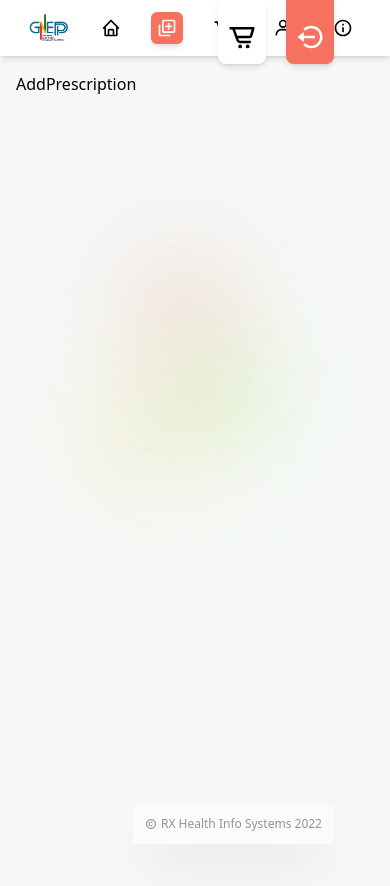
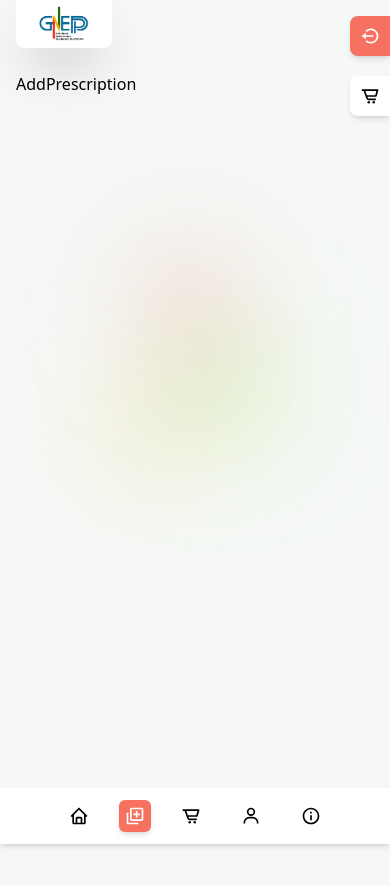
Before and after one commit to omarbagna/neppPortalUI, a React (Create React App) app: page /add-new in a window 390 px wide. Shown: the top 886 px of the page. Built offline with nearby package versions, Linux system fonts and the light colour scheme.

Commit message:
Made home screen fully responsive

```diff
--- a/src/components/LayoutComponents/Cart.jsx
+++ b/src/components/LayoutComponents/Cart.jsx
@@ -3,7 +3,7 @@ import { BiCartAlt } from 'react-icons/bi';
 
 const Cart = () => {
 	return (
-		<div className="bg-white text-black transition-all duration-200 ease-in cursor-pointer shadow-md hover:text-accent hover:scale-105 hover:shadow-lg w-12 h-16 flex flex-col justify-end items-center pb-3 text-3xl rounded-b-lg">
+		<div className="bg-white text-black transition-all duration-200 ease-in cursor-pointer shadow-md hover:text-accent hover:scale-105 hover:shadow-lg w-10 h-10 sm:w-12 sm:h-12 lg:w-12 lg:h-16 flex flex-col justify-center lg:justify-end items-center lg:pb-3 text-xl sm:text-3xl md:text-4xl rounded-l-lg lg:rounded-tl-none lg:rounded-b-lg">
 			<BiCartAlt className="cursor-pointer" />
 		</div>
 	);
--- a/src/components/LayoutComponents/Copyright.jsx
+++ b/src/components/LayoutComponents/Copyright.jsx
@@ -1,16 +1,28 @@
 import React from 'react';
 import { BiCopyright } from 'react-icons/bi';
+import { Link } from 'react-router-dom';
+import Logo from '../../assets/mainLogo.png';
 
 const Copyright = () => {
 	return (
-		<a
-			href="https://gnepplatformsite.netlify.app/"
-			target="_blank"
-			rel="noopener noreferrer"
-			className="bg-white transition-all duration-200 ease-in cursor-pointer shadow-2xl w-fit h-10 flex gap-1 justify-end items-center py-2 px-3 rounded-t-lg text-gray hover:text-accent opacity-50 text-xs">
-			<BiCopyright className="cursor-pointer" />
-			<p className="cursor-pointer">RX Health Info Systems 2022</p>
-		</a>
+		<div className="bg-white transition-all duration-200 ease-in cursor-pointer shadow-2xl w-24 md:w-32 h-12 md:h-16 lg:w-fit lg:h-10 flex gap-1 justify-center lg:justify-end items-center py-2 px-3 rounded-b-lg lg:rounded-b-none lg:rounded-t-lg text-gray hover:text-accent">
+			<Link to="/" className="flex lg:hidden">
+				<img
+					src={Logo}
+					alt="nepp logo"
+					className="object-contain transition-all duration-300 ease-in h-10 md:h-14 cursor-pointer hover:scale-105"
+				/>
+			</Link>
+
+			<a
+				href="https://gnepplatformsite.netlify.app/"
+				target="_blank"
+				rel="noopener noreferrer"
+				className="cursor-pointer gap-1 justify-end items-center text-gray hover:text-accent opacity-50 hidden lg:flex">
+				<BiCopyright className="cursor-pointer text-4xl md:text-xs" />
+				<p className="cursor-pointer text-xs">RX Health Info Systems 2022</p>
+			</a>
+		</div>
 	);
 };
 
--- a/src/components/LayoutComponents/LogoutBtn.jsx
+++ b/src/components/LayoutComponents/LogoutBtn.jsx
@@ -3,7 +3,7 @@ import { BiLogOutCircle } from 'react-icons/bi';
 
 const LogoutBtn = () => {
 	return (
-		<div className="bg-bgOne transition-all duration-200 ease-in shadow-md cursor-pointer hover:scale-105 hover:shadow-lg w-12 h-16 flex flex-col justify-end items-center pb-3 text-3xl text-white rounded-b-lg">
+		<div className="bg-bgOne transition-all duration-200 ease-in shadow-md cursor-pointer hover:scale-105 hover:shadow-lg w-10 h-10 sm:w-12 sm:h-12 lg:w-12 lg:h-16 flex flex-col justify-center lg:justify-end items-center lg:pb-3 text-xl sm:text-3xl md:text-4xl text-white rounded-l-lg lg:rounded-tl-none lg:rounded-b-lg">
 			<BiLogOutCircle className="cursor-pointer" />
 		</div>
 	);
--- a/src/components/LayoutComponents/MainContent.jsx
+++ b/src/components/LayoutComponents/MainContent.jsx
@@ -6,8 +6,8 @@ import Cart from './Cart';
 
 const MainContent = () => {
 	return (
-		<div className="w-screen h-screen mt-14 sm:mt-20 lg:ml-36 lg:mt-0 p-4 sm:p-8 lg:px-10 overflow-y-scroll">
-			<div className="fixed z-50 top-0 right-14 flex justify-end items-center gap-5">
+		<div className="w-screen h-screen mb-14 sm:mb-20 lg:ml-36 lg:mb-0 p-4 sm:p-8 lg:px-10 overflow-y-scroll">
+			<div className="fixed z-50 top-18 right-0 lg:top-0 lg:right-14 flex flex-col-reverse lg:flex-row justify-end items-center gap-5">
 				<Cart />
 				<LogoutBtn />
 			</div>
@@ -18,7 +18,10 @@ const MainContent = () => {
 
 			<Outlet />
 
-			<div className="fixed z-50 bottom-0 right-14">
+			<div className="fixed z-50 top-0 left-4 lg:hidden lg:bottom-0 lg:right-14">
+				<Copyright />
+			</div>
+			<div className="fixed z-50 hidden lg:flex lg:bottom-0 lg:right-14">
 				<Copyright />
 			</div>
 		</div>
--- a/src/components/LayoutComponents/Sidebar.jsx
+++ b/src/components/LayoutComponents/Sidebar.jsx
@@ -15,8 +15,8 @@ import { SideButtons } from '../data';
 
 const Sidebar = () => {
 	return (
-		<div className="fixed z-50 top-0 left-0 bg-white w-screen h-14 sm:h-20 lg:h-screen lg:w-36 shadow-md sm:p-5 flex lg:flex-col justify-center lg:justify-start items-center gap-5 sm:gap-8 lg:gap-16">
-			<Link to="/">
+		<div className="fixed z-50 bottom-0 left-0 bg-white w-screen h-14 sm:h-20 lg:h-screen lg:w-36 shadow-md sm:p-5 flex lg:flex-col justify-center lg:justify-start items-center gap-5 sm:gap-8 lg:gap-16">
+			<Link to="/" className="hidden lg:flex">
 				<img
 					src={Logo}
 					alt="nepp logo"
--- a/src/components/ReusableComponents/Advert.jsx
+++ b/src/components/ReusableComponents/Advert.jsx
@@ -3,14 +3,14 @@ import Title from './Title';
 
 const Advert = () => {
 	return (
-		<div className="bg-white transition-all duration-300 ease-in cursor-pointer flex justify-start items-center gap-8 w-64 h-24 overflow-hidden rounded-md shadow-md hover:shadow-xl">
+		<div className="bg-white transition-all duration-300 ease-in cursor-pointer flex justify-start items-center gap-8 w-52 h-20 md:w-64 md:h-24 overflow-hidden rounded-md shadow-md hover:shadow-xl">
 			<img
-				className="object-contain h-24 cursor-pointer"
+				className="object-contain h-20 md:h-24 cursor-pointer"
 				src="https://julitetpharmacy.com/wp-content/uploads/2020/11/abidec-syr.jpg"
 				alt="abidec syrup"
 			/>
 			<div className="flex flex-col gap-2">
-				<Title size="text-base" title="Abidec Syrup" />
+				<Title size="text-sm md:text-base" title="Abidec Syrup" />
 				<p className="uppercase text-gray opacity-50 text-xs font-extralight cursor-pointer">
 					healthker
 				</p>
--- a/src/components/ReusableComponents/Widget.jsx
+++ b/src/components/ReusableComponents/Widget.jsx
@@ -5,9 +5,11 @@ const Widget = ({ link, title, tag: Icon }) => {
 	return (
 		<Link
 			to={link}
-			className="relative cursor-pointer overflow-hidden transition-all duration-200 ease-in flex flex-col justify-end items-start p-4 bg-white text-gray rounded-md shadow-md hover:shadow-lg hover:bg-bgOne hover:text-white w-64 h-60">
-			<Icon className="absolute cursor-pointer -right-5 -top-5 text-[10rem] opacity-70" />
-			<p className="capitalize cursor-pointer text-2xl w-1/2">{title}</p>
+			className="relative cursor-pointer overflow-hidden transition-all duration-200 ease-in flex flex-col justify-end items-start p-4 bg-white text-gray rounded-md shadow-md hover:shadow-lg hover:bg-bgOne hover:text-white w-36 h-28 md:w-40 md:h-36 lg:w-64 lg:h-60">
+			<Icon className="absolute cursor-pointer -right-2 -top-2 md:-right-5 md:-top-5 text-6xl md:text-8xl lg:text-[10rem] opacity-70" />
+			<p className="capitalize cursor-pointer text-base md:text-xl lg:text-2xl w-1/2">
+				{title}
+			</p>
 		</Link>
 	);
 };
--- a/src/pages/Home/Home.jsx
+++ b/src/pages/Home/Home.jsx
@@ -9,11 +9,13 @@ const Home = () => {
 	return (
 		<div className="py-14 flex flex-col gap-20 justify-start items-start">
 			<div className="flex flex-col gap-3 justify-start items-start">
-				<p className="text-3xl font-extralight">Welcome,</p>
-				<Title size="text-9xl" title="Jimmy" />
+				<p className="text-base sm:text-xl md:text-2xl lg:text-3xl font-extralight">
+					Welcome,
+				</p>
+				<Title size="text-4xl md:text-6xl lg:text-9xl" title="Jimmy" />
 			</div>
 
-			<div className="flex gap-20">
+			<div className="flex flex-wrap gap-10 lg:gap-20">
 				{Widgets.map((widget) => (
 					<Widget
 						key={widget.id}
@@ -31,7 +33,7 @@ const Home = () => {
 			</div>
 
 			<div className="flex flex-col justify-start items-start gap-8">
-				<Title size="text-3xl" title="advertisement" />
+				<Title size="text-lg sm:text-xl md:text-3xl" title="advertisement" />
 				<div className="flex gap-14">
 					<Advert />
 				</div>
--- a/src/pages/MoreInfo/MoreInfo.jsx
+++ b/src/pages/MoreInfo/MoreInfo.jsx
@@ -1,7 +1,11 @@
 import React from 'react';
 
 const MoreInfo = () => {
-	return <div>MoreInfo</div>;
+	return (
+		<div className="py-14 flex flex-col gap-20 justify-start items-start">
+			MoreInfo
+		</div>
+	);
 };
 
 export default MoreInfo;
--- a/src/pages/MyOrders/MyOrders.jsx
+++ b/src/pages/MyOrders/MyOrders.jsx
@@ -1,7 +1,11 @@
 import React from 'react';
 
 const MyOrders = () => {
-	return <div>MyOrders</div>;
+	return (
+		<div className="py-14 flex flex-col gap-20 justify-start items-start">
+			MyOrders
+		</div>
+	);
 };
 
 export default MyOrders;
--- a/src/pages/NewPrescription/AddPrescription.jsx
+++ b/src/pages/NewPrescription/AddPrescription.jsx
@@ -1,7 +1,11 @@
 import React from 'react';
 
 const AddPrescription = () => {
-	return <div>AddPrescription</div>;
+	return (
+		<div className="py-14 flex flex-col gap-20 justify-start items-start">
+			AddPrescription
+		</div>
+	);
 };
 
 export default AddPrescription;
--- a/src/pages/Profile/Profile.jsx
+++ b/src/pages/Profile/Profile.jsx
@@ -1,7 +1,11 @@
 import React from 'react';
 
 const Profile = () => {
-	return <div>Profile</div>;
+	return (
+		<div className="py-14 flex flex-col gap-20 justify-start items-start">
+			Profile
+		</div>
+	);
 };
 
 export default Profile;
```
